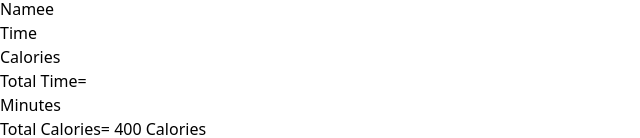
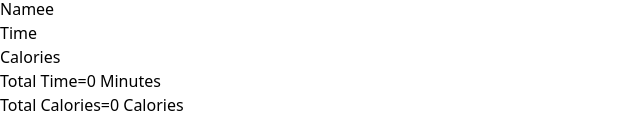
Before and after one commit to MdMahadiHasan11/Kitchen-recipe, a React (Vite) app: page / in a window 1280 px wide. Shown: the part 4755-4893 px from the top of the page, without its empty margins (0-640 px from the left). After the commit the page ends 4872 px from the top, so only its background shows below. Built offline with nearby package versions, Linux system fonts and the light colour scheme.

Commit message:
cart function toast

```diff
--- a/package.json
+++ b/package.json
@@ -12,7 +12,8 @@
   "dependencies": {
     "prop-types": "^15.8.1",
     "react": "^18.2.0",
-    "react-dom": "^18.2.0"
+    "react-dom": "^18.2.0",
+    "react-toastify": "^10.0.5"
   },
   "devDependencies": {
     "@types/react": "^18.2.64",
--- a/src/App.jsx
+++ b/src/App.jsx
@@ -1,4 +1,5 @@
-
+import { ToastContainer, toast } from 'react-toastify';
+import 'react-toastify/dist/ReactToastify.css';
 import { useState } from 'react'
 import './App.css'
 import Banner from './components/Banner/Banner'
@@ -17,8 +18,8 @@ function App() {
   const [bookmarks, setBookmarks] = useState([]);
   const [prepareIteam, setPrepareIteam] = useState([]);
 
-  // const [prepareTime, setPrepareTime] = useState([0]);
-  // const [prepareCalorie, setPrepareCalorie] = useState([0]);
+  const [prepareTime, setPrepareTime] = useState(0);
+  const [prepareCalorie, setPrepareCalorie] = useState(0);
 
   // let comment='';
 
@@ -36,9 +37,7 @@ function App() {
       setBookmarks(newBookmarks);
     }
     else {
-      // comment=`hasan`;
-      // <Bookmarks comment={comment}></Bookmarks>
-      alert('Double click');
+       toast("Double Clicked!");
     }
 
 
@@ -46,19 +45,22 @@ function App() {
 
   const handleRemove = (bookmark) => {
 
-    // props.handlePrepare1(bookmark);
-
-
     const newBookmark = bookmarks.filter(item => item.recipe_id != bookmark.recipe_id)
-
-    // const isExist2 = bookmarks.find(item => item.recipe_id == cart.recipe_id);
-    // if( )
     setBookmarks(newBookmark);
 
 
 
     const newBookmarks = [...prepareIteam, bookmark];
     setPrepareIteam(newBookmarks);
+
+
+    // const newPrepareTime = prepareTime+bookmark.prepare_time;
+    setPrepareTime(prepareTime + bookmark.prepare_time);
+
+
+    const newCalories = prepareCalorie + bookmark.calories;
+    setPrepareCalorie(newCalories);
+
 
 
   }
@@ -81,6 +83,7 @@ function App() {
 
         {/* side bar */}
         <div className="md:w-1/3 lg:m-10 m-6 bg-base-200 shadow-xl">
+        <ToastContainer />
           <div >
 
             {/* <Comment comment={comment}></Comment> */}
@@ -183,19 +186,13 @@ function App() {
 
             <div className='flex justify-between font-bold'>
               <div>Total Time=
-                <p>
-                  {/* {
-              prepareIteam.map((prepare) =>
-              prepare.prepare_time
-              )
+                <span>
+                  {prepareTime}
+
+                </span> Minutes</div>
 
 
-            } */}
-
-                </p> Minutes</div>
-
-
-              <div>Total Calories= 400 Calories</div>
+              <div>Total Calories=<span>{prepareCalorie}</span> Calories</div>
             </div>
 
 
```
Also changed, not shown: 1 other file (tests, documents, lock files or other folders).
